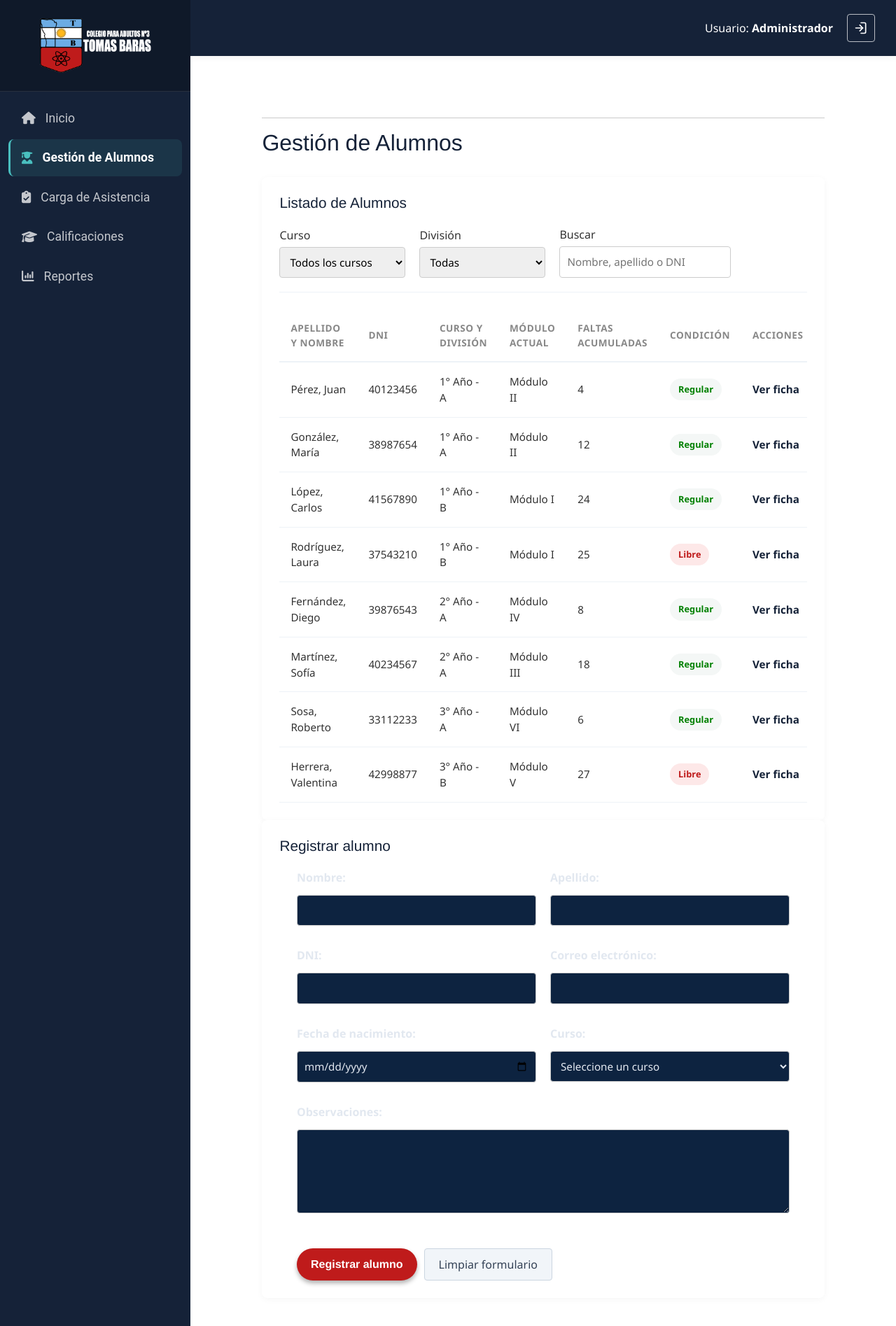
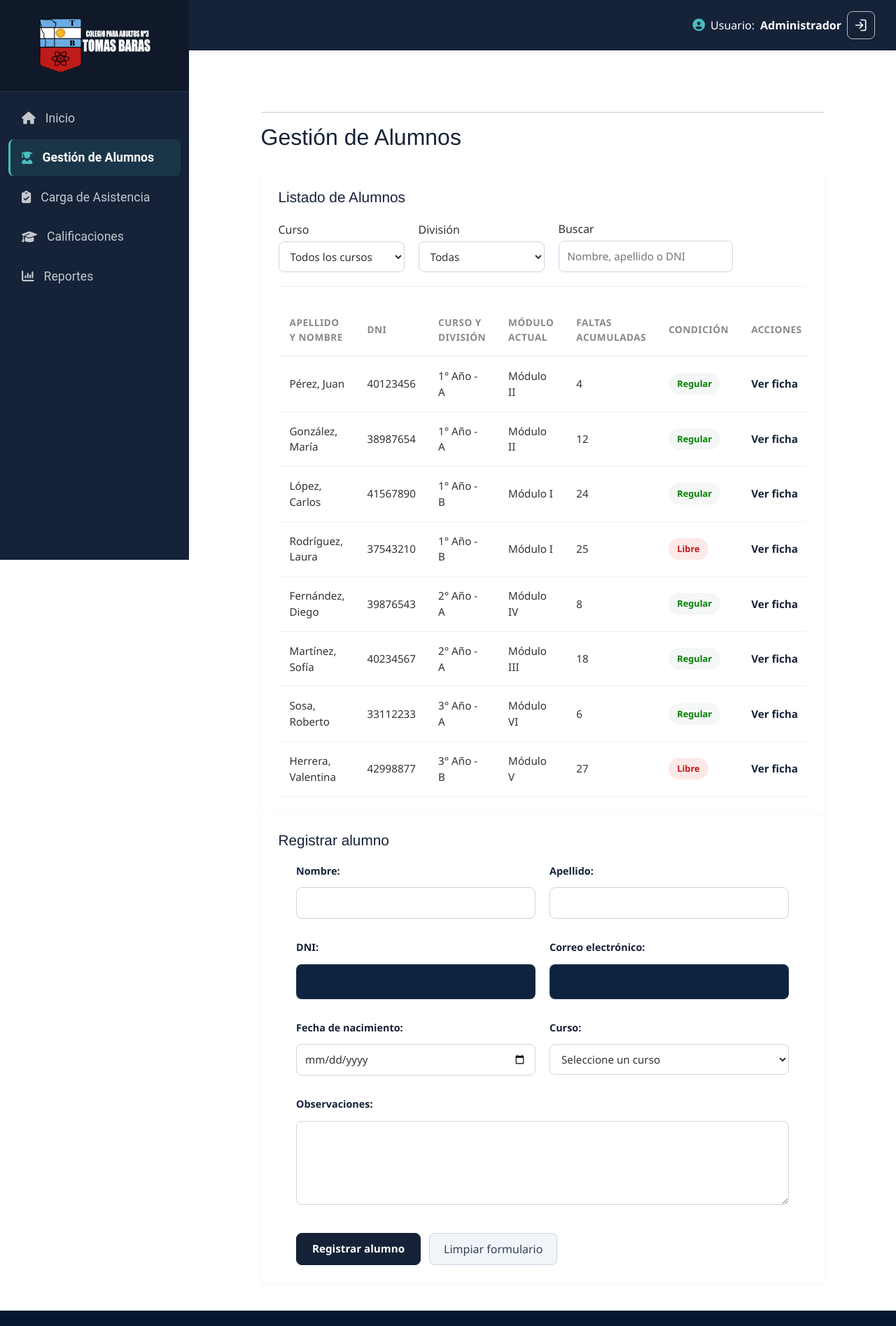
Before and after one commit to Lautacampo/Escuela, a React (Vite) app in the folder frontend/: page /gestion/alumnos in a window 1280 px wide. Shown: the whole page at 70% size. After the commit the page ends 1873 px from the top, so only its background shows below. Built offline with nearby package versions, Linux system fonts and the light colour scheme.

Commit message:
Mejora visual del formulario de registro de alumno.

```diff
--- a/frontend/src/features/alumnos/components/Alumnos.jsx
+++ b/frontend/src/features/alumnos/components/Alumnos.jsx
@@ -105,13 +105,11 @@ export function Alumnos() {
                 value={valores.dni}
                 onChange={manejarCambio}
                 required
-                className="input-gestion"
+                className={'input-gestion${errores.dni ? " input-error" : ""}'}
               />
               {/* Mostrar error si la validación falla */}
               {errores.dni && (
-                <span style={{ color: "#bf1b1b", fontSize: "0.85rem" }}>
-                  {errores.dni}
-                </span>
+                <span className="mensaje-error">{errores.dni}</span>
               )}
             </div>
 
@@ -124,12 +122,10 @@ export function Alumnos() {
                 value={valores.email}
                 onChange={manejarCambio}
                 required
-                className="input-gestion"
+                className={'input-gestion${errores.email ? " input-error" : ""}'}
               />
               {errores.email && (
-                <span style={{ color: "#bf1b1b", fontSize: "0.85rem" }}>
-                  {errores.email}
-                </span>
+                <span className="mensaje-error"></span>
               )}
             </div>
           </div>
@@ -165,7 +161,7 @@ export function Alumnos() {
             </div>
           </div>
 
-          <div className="form-group" style={{ width: "100%" }}>
+          <div className="form-group form-group-full">
             <label htmlFor="observaciones">Observaciones:</label>
             <textarea
               id="observaciones"
@@ -177,19 +173,11 @@ export function Alumnos() {
             ></textarea>
           </div>
 
-          <div style={{ marginTop: "20px", display: "flex", gap: "10px" }}>
-            <button
-              type="submit"
-              className="btn-principal"
-              style={{ padding: "10px 20px", fontSize: "1rem", border: "none" }}
-            >
+          <div className="acciones-formulario">
+            <button type="submit" className="btn-primario-gestion">
               Registrar alumno
             </button>
-            <button
-              type="button"
-              onClick={resetearFormulario}
-              className="btn-secundario"
-            >
+            <button type="button" onClick={resetearFormulario} className="btn-secundario">
               Limpiar formulario
             </button>
           </div>
--- a/frontend/src/features/gestion/components/gestion.css
+++ b/frontend/src/features/gestion/components/gestion.css
@@ -11,30 +11,33 @@
   --gestion-radio: 8px;
 }
 
+body:has(.contenedor-dashboard) {
+  padding-top: 0;
+}
+
 .contenedor-dashboard {
   display: flex;
   min-height: 100vh;
-  width: 100vw;
+  width: 100%;
   font-family: var(--gestion-fuente);
   background-color: white;
   color: var(--gestion-texto);
-
-  position: absolute;
-  top: 0;
-  left: 0;
-  z-index: 99999;
 }
 
 /* nav lateral */
 .navlateral {
-  width: 17rem;
+  width: 270px;
   background-color: var(--gestion-primario);
   color: white;
   display: flex;
   flex-direction: column;
-  min-height: 100vh;
-  position: sticky;
+
+  position: fixed;
   top: 0;
+  left: 0;
+  height: 100vh;
+  overflow-y: auto;
+  z-index: 1000;
 }
 
 .logo-sidebar {
@@ -107,6 +110,7 @@
   flex: 1;
   display: flex;
   flex-direction: column;
+  margin-left: 270px;
 }
 
 /* navsup */
@@ -117,8 +121,8 @@
 
 .navhorizontal {
   background-color: var(--gestion-primario);
-  padding: 20px 30px;
-  box-shadow: 0 2px 10px rgba(0, 0, 0, 0.05);
+  padding: 16px 30px;
+  box-shadow: 0 2px 10px rgba(0, 0, 0, 0.08);
   display: flex;
   justify-content: flex-end;
 }
@@ -126,7 +130,18 @@
 .navhorizontal-usuario {
   display: flex;
   align-items: center;
-  gap: 20px;
+  gap: 8px;
+}
+
+.navhorizontal-usuario p {
+  display: flex;
+  align-items: center;
+  gap: 8px;
+}
+
+.navhorizontal-usuario p i {
+  color: var(--gestion-acento, #49bfbf);
+  font-size: 1.1rem;
 }
 
 .btn-cerrar-sesion {
@@ -135,14 +150,21 @@
   height: 40px;
   place-items: center;
   border: 1px solid rgba(255, 255, 255, 0.7);
-  border-radius: 4px;
+  border-radius: var(--gestion-radio);
   color: white;
   text-decoration: none;
+
+  transition:
+    background-color 0.2s ease,
+    border-color 0.2s ease,
+    transform 0.2s ease;
 }
 
-.btn-cerrar-sesion:hover {
+.btn-cerrar-sesion:hover, .btn-cerrar-sesion:focus-visible {
   color: white;
   background-color: var(--gestion-secundario-hover);
+  border-color: var(--gestion-secundario-hover);
+  transform: translateX(2px);
 }
 
 /* main */
@@ -303,12 +325,73 @@
   width: 100%;
 }
 
+.form-gestion label {
+  font-weight: 600;
+  font-size: 0.9rem;
+  color: var(--gestion-primario);
+}
+
+.form-group-full {
+  width: 100%;
+}
+
 .input-gestion {
-  padding: 10px;
-  border: 1px solid #ccc;
-  border-radius: 4px;
+  padding: 10px 12px;
+  border: 1px solid #cbd5e1;
+  border-radius: var(--gestion-radio);
   font-family: inherit;
   font-size: 0.95rem;
+  background-color: white;
+  color: var(--gestion-texto);
+  transition:
+    border-color 0.2s ease,
+    box-shadow 0.2s ease;
+}
+
+.input-gestion:focus {
+  outline: none;
+  border-color: var(--gestion-primario);
+  box-shadow: 0 0 0 3px rgba(21, 34, 56, 0.12);
+}
+
+.input-gestion.input-error {
+  border-color: var(--gestion-secundario);
+}
+
+.input-gestion.input-error:focus {
+  box-shadow: 0 0 0 3px rgba(191, 27, 27, 0.15);
+}
+
+.mensaje-error {
+  display: block;
+  color: var(--gestion-secundario);
+  font-size: 0.8rem;
+  margin-top: 4px;
+}
+
+.acciones-formulario {
+  display:flex;
+  gap: 12px;
+  margin-top: 10px;
+}
+
+.btn-primario-gestion {
+  background-color: var(--gestion-primario);
+  color:white;
+  border: 1px solid var(--gestion-primario);
+  padding: 10px 22px;
+  border-radius: var(--gestion-radio);
+  cursor: pointer;
+  font-weight: 600;
+  font-size: 0.95rem;
+  transition:
+    background-color 0.2s ease,
+    transform 0.2s ease;
+}
+
+.btn-primario-gestion:hover {
+  background-color: var(--gestion-sidebar);
+  transform: translateY(-1px);
 }
 
 .btn-secundario {
@@ -316,7 +399,7 @@
   color: #334155;
   border: 1px solid #cbd5e1;
   padding: 10px 20px;
-  border-radius: 4px;
+  border-radius: var(--gestion-radio);
   cursor: pointer;
   font-weight: 500;
   transition: background-color 0.2s;
--- a/frontend/src/shared/layout/NavbarGestion.jsx
+++ b/frontend/src/shared/layout/NavbarGestion.jsx
@@ -9,6 +9,7 @@ export default function NavabarGestion() {
     <header className="navhorizontal">
       <div className="navhorizontal-usuario">
         <p>
+          <i className="fa-solid fa-circle-user"></i>
           Usuario: <strong>Administrador</strong>
         </p>
         <Link
```
